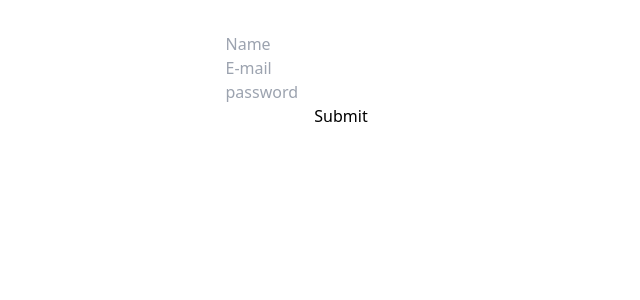
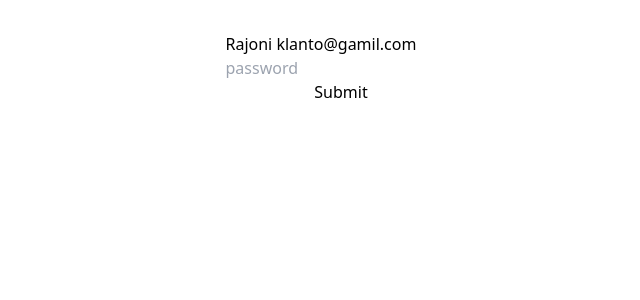
Before and after one commit to Shajibmia96/React-Module-46, a React (Vite) app: page / in a window 1280 px wide. Shown: the top 300 px of the page, without its empty margins (299-939 px from the left). Built offline with nearby package versions, Linux system fonts and the light colour scheme.

Commit message:
Custom Hook And Create Your First Custom Hook

```diff
--- a/src/App.jsx
+++ b/src/App.jsx
@@ -1,6 +1,8 @@
 
 import './App.css'
-import StateFull from './Component/StateFullForm/StateFull';
+import HookForm from './Component/HookForm/HookForm';
+import RefForm from './Component/RefForm/RefForm';
+// import StateFull from './Component/StateFullForm/StateFull';
 
 function App() {
    // const handlesSubmitted = (e) =>{
@@ -21,7 +23,9 @@ function App() {
           <input type="text" name="Phone" id="" placeholder='Phone' className='border-2 border-red-400' /> <br />
           <input type="submit" value="Submit" className='border-2 border-blue-400' />
        </form> */}
-       <StateFull></StateFull>
+       {/* <StateFull></StateFull> */}
+       {/* <RefForm></RefForm> */}
+       <HookForm></HookForm>
     </>
   )
 }
--- /dev/null
+++ b/src/Component/HookForm/HookForm.jsx
@@ -0,0 +1,25 @@
+import useInputHooks from "../../Hooks/useInputHook";
+
+const HookForm = () => {
+
+    //    const nameState= useInputHooks('Rajoni klanto')
+      const emailState = useInputHooks('Rajoni klanto@gamil.com')
+      const passState = useInputHooks('')
+       const handlesSubmitted = e =>{
+           e.preventDefault()
+           console.log("Display hook" , emailState.value)
+           console.log("Display hook" , passState.value)
+       }
+    return (
+        <div>
+          <form  onSubmit={handlesSubmitted}>
+          {/* <input type="text" value={name} onChange={handleNameChange} name="name" id="" placeholder='Name' className='border-2 border-red-400' /> <br /> */}
+          <input type="text" {...emailState} name="email" id="" placeholder='E-mail' className='border-2 border-red-400' /> <br />
+          <input type="text" {...passState} name="password" id="" placeholder='password' className='border-2 border-red-400' /> <br />
+          <input type="submit" value="Submit" className='border-2 border-blue-400' />
+       </form>
+        </div>
+    );
+};
+
+export default HookForm;
--- /dev/null
+++ b/src/Component/RefForm/RefForm.jsx
@@ -0,0 +1,51 @@
+import { useEffect, useRef, useState } from "react";
+
+const RefForm = () => {
+
+       const NameRef = useRef(null)
+       const EmailRef = useRef(null)
+       const PassRef = useRef(null)
+
+       const [pass ,setPass] = useState();
+       const [error ,setError] = useState()
+    //    console.log(pass.length)
+
+       useEffect ( ()=>{
+
+             NameRef.current.focus()
+                  }, [])
+
+         const handlesSubmitted = e =>{
+              e.preventDefault();
+            //   if(pass.length < 6){
+            //     setError("PassWord must be 6 characters or longer")
+            //   }else{
+            //      setError('')
+            //   }
+              console.log(NameRef.current.value)
+              console.log(EmailRef.current.value)
+            //   console.log(PassRef.current.value)
+              setPass(PassRef.current.value)
+
+
+         }
+    return (
+        <div>
+          <form  onSubmit={handlesSubmitted}>
+          <input type="text" ref={NameRef} name="name" id="" placeholder='Name' className='border-2 border-red-400' /> <br />
+
+          <input type="Email" ref={EmailRef} defaultValue={'@gmail.com'} name="Email" id="" placeholder='E-mail' className='border-2 border-red-400' /> <br />
+
+          <input type="password" ref={PassRef} name="password" id="" placeholder='password' className='border-2 border-red-400' /> <br />
+
+          <input type="submit" value="Submit" className='border-2 border-blue-400' />
+       </form>
+       {
+        //   error && <p>{error}</p>
+        pass
+       }
+        </div>
+    );
+};
+
+export default RefForm;
--- a/src/Component/StateFullForm/StateFull.jsx
+++ b/src/Component/StateFullForm/StateFull.jsx
@@ -4,19 +4,29 @@ const StateFull = () => {
 
       const handlesSubmitted = e =>{
           e.preventDefault();
+           if(pass.length < 6){
+               setError("Password must be 6 character or longer ")
+           }
+           else{
+             setError('')
+           }
+
+          console.log(name)
           console.log(email)
           console.log(pass)
-          console.log(name)
+
       };
-      const [name , setName]  = useState(null)
+      const [name , setName]  = useState("Rajoni Klanto")
       const [email , setEmail] =useState(null);
-      const [pass , setPass] = useState(null)
+      const [pass , setPass] = useState(null);
+      const [error , setError] = useState('')
 
       const handleEmailChange = e =>{
               setEmail( e.target.value)
       }
 
       const handlePassChange = e=>{
+
           setPass(e.target.value)
       }
       const handlesNameChange = e =>{
@@ -31,7 +41,7 @@ const StateFull = () => {
           <form  onSubmit={handlesSubmitted}>
           <input
            onChange={ handlesNameChange}
-          type="text" name="name" id="" placeholder='Name' className='border-2 border-red-400' /> <br />
+          type="text" value={name} name="name" id="" placeholder='Name' className='border-2 border-red-400' /> <br />
 
           <input
            onChange={handleEmailChange}
@@ -40,10 +50,13 @@ const StateFull = () => {
 
           <input
             onChange={handlePassChange}
-          type="password" name="password" id="" placeholder='password' className='border-2 border-red-400' /> <br />
+          type="password" required name="password" id="" placeholder='password' className='border-2 border-red-400' /> <br />
 
           <input type="submit" value="Submit" className='border-2 border-blue-400' />
        </form>
+       {
+         error && <p>{error}</p>
+       }
         </div>
     );
 };
--- /dev/null
+++ b/src/Hooks/useInputHook.js
@@ -0,0 +1,19 @@
+import { useState } from "react"
+
+ const useInputHooks = (DefaultValue = null) =>{
+      const [value , setValue] = useState(DefaultValue)
+
+    //   const handleChange = e =>{
+    //       setValue(e.target.value)
+    //   }
+      const onChange = e =>{
+          setValue(e.target.value)
+      }
+      return {
+               value,
+               onChange
+      }
+
+ }
+
+ export default useInputHooks;
```
